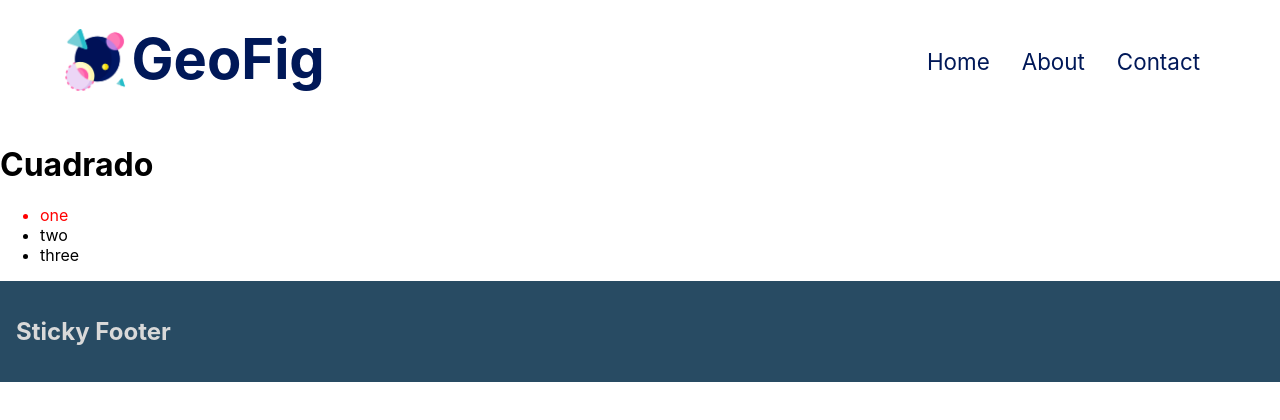
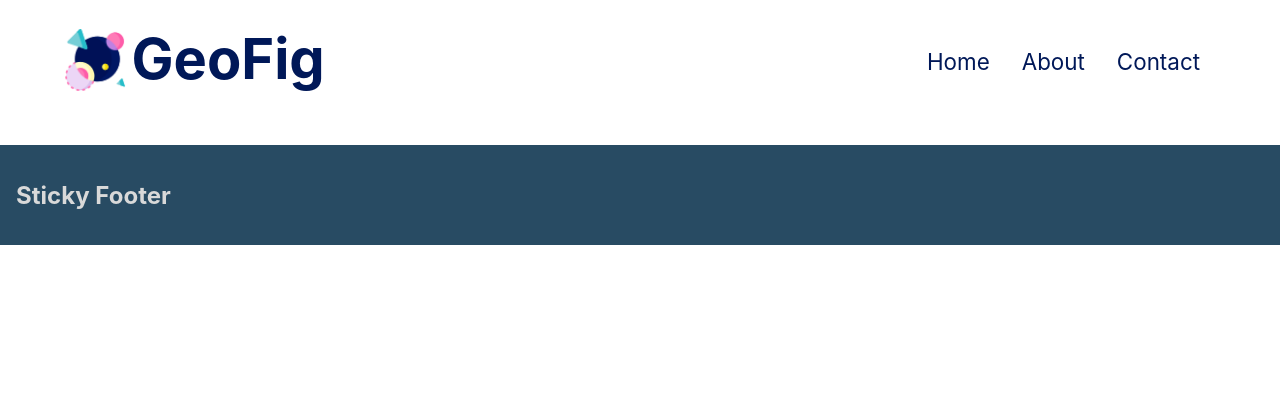
Before and after one commit to KeuryLendof/GeoFig, a React (Create React App) app: page /figuras in a window 1280 px wide. Shown: the top 420 px of the page. Built offline with nearby package versions, Linux system fonts and the light colour scheme.

Commit message:
ruta de las figuras con id

```diff
--- a/src/componentes/Figuras/Figuras.js
+++ b/src/componentes/Figuras/Figuras.js
@@ -1,4 +1,5 @@
 import React from 'react';
+import { useParams } from 'react-router-dom';
 import './Figuras.css';
 import Header from '../Header/Header';
 import Footer from '../Footer/Footer';
@@ -7,33 +8,33 @@ import Footer from '../Footer/Footer';
 const Figuras = () =>{
 
 
-    const id = 'cuadrado'
+    const {id} = useParams();
 
     let reactElementUl = React.createElement(
         'ul', {
             className: 'myList'
         },
-            React.createElement('li', {className: 'li1'},'one'),
-            React.createElement('li', {id: 'li2'},'two'),
-            React.createElement('li', {id: 'li3'},'three')
+            React.createElement('li', {className: 'li1'},'soy cuadrado'),
+            React.createElement('li', {id: 'li2'},'soy cuadrado'),
+            React.createElement('li', {id: 'li3'},'soy cuadrado')
     );
 
     let reactElementU2 = React.createElement(
         'ul', {
             className: 'myList'
         },
-            React.createElement('li', {className: 'li1'},'one'),
-            React.createElement('li', {className: 'li1'},'two'),
-            React.createElement('li', {className: 'li1'},'three')
+            React.createElement('li', {className: 'li1'},'soy triangulo'),
+            React.createElement('li', {className: 'li1'},'soy triangulo'),
+            React.createElement('li', {className: 'li1'},'soy triangulo')
     );
 
     return(
         <div>
             <Header/>
-            <h1>Cuadrado</h1>
+            <h1>{id}</h1>
             {
-                id === 'cuadrado' ? reactElementUl :
-                 id === 'cuadradoo' ? reactElementU2 : null
+                id === 'Cuadrado' ? reactElementUl :
+                 id === 'Triangulo' ? reactElementU2 : null
             }
             <Footer/>
         </div>
--- a/src/componentes/Principal/Principal.css
+++ b/src/componentes/Principal/Principal.css
@@ -33,6 +33,7 @@ main .card{
     transition: all 0.25s;
     text-decoration: none;
     color: #001858;
+    cursor: pointer;
 }
 
 main .card:hover{
--- a/src/componentes/Principal/Principal.js
+++ b/src/componentes/Principal/Principal.js
@@ -3,6 +3,9 @@ import "./Principal.css"
 
 const Principal = ({figuras}) =>{
 
+    const redireccionar = (id) => {
+        window.location.href=`/figuras/${id}`;
+    }
 
     return(
         <div className="contenedorPrincipal">
@@ -11,7 +14,7 @@ const Principal = ({figuras}) =>{
 
                 {figuras.map((f)=>{
                     return(
-                        <section className="card">
+                        <section className="card" onClick={()=>redireccionar(f.nombre)}>
                             <img src={f.imagen}/>
                             <h3>{f.nombre}</h3>
                         </section>
--- a/src/componentes/Rutas.js
+++ b/src/componentes/Rutas.js
@@ -11,7 +11,10 @@ function Rutas(){
         <Routes>
 
             <Route path="/" exact element={<App/>}/>
-            <Route path="/figuras" element={<Figuras/>}/>
+
+            <Route path="figuras" element={<Figuras/>}>
+                <Route path=":id" element={<Figuras/>} />
+            </Route>
 
         </Routes>
     )
```
